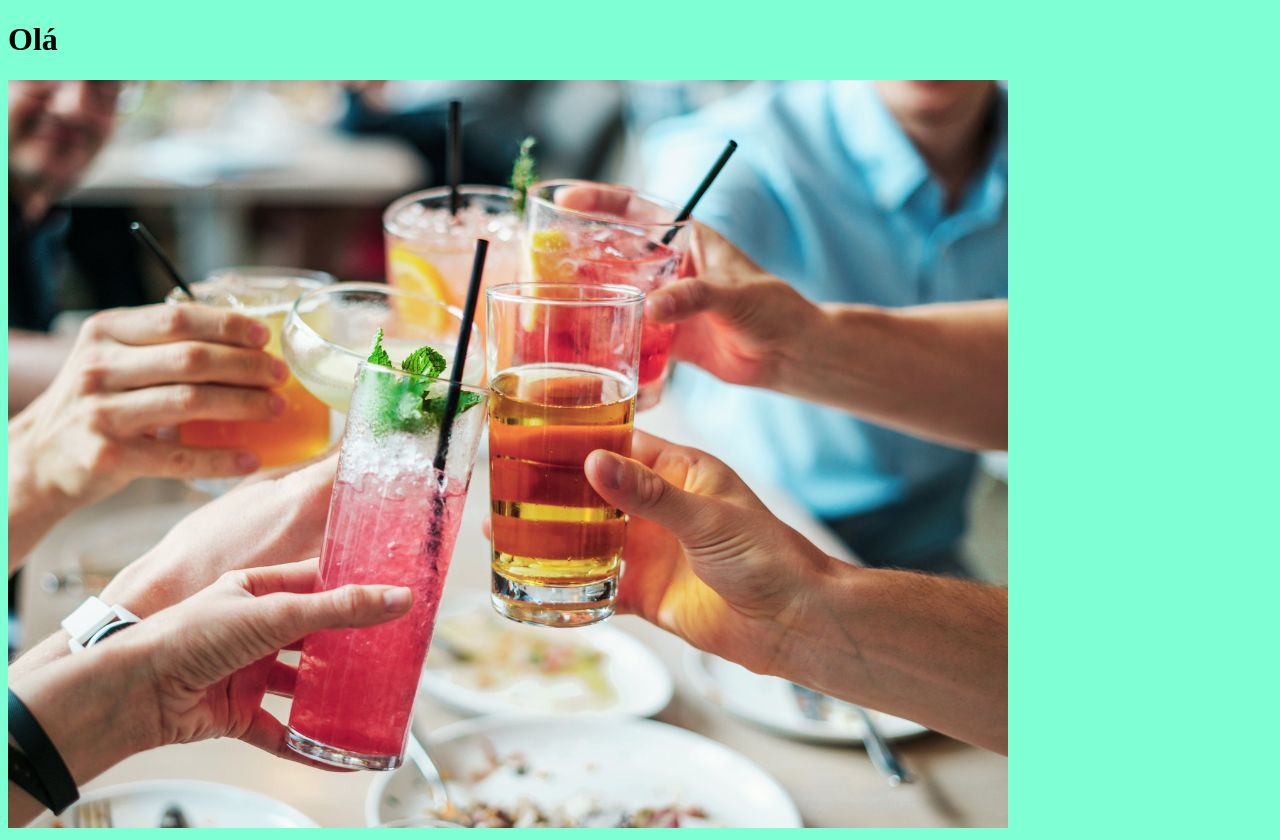
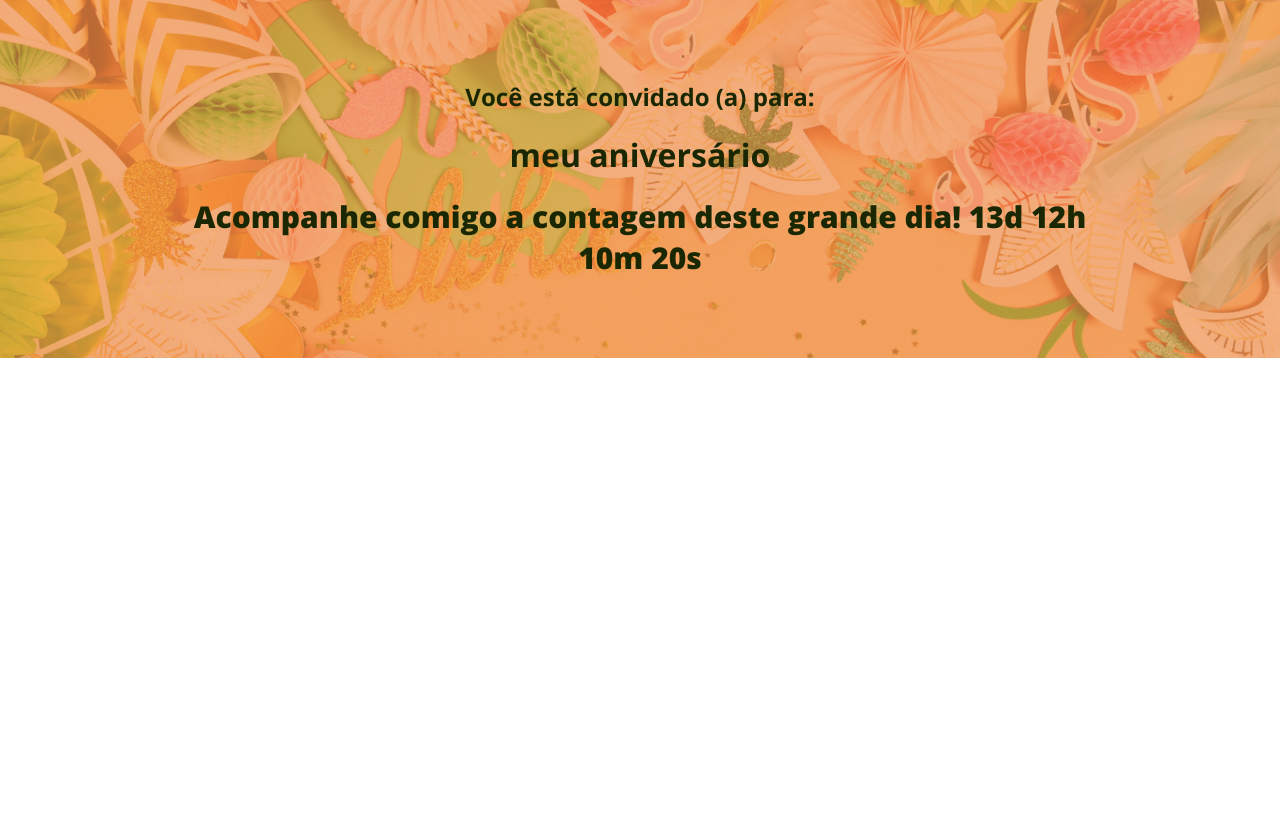
Before and after one commit to rachelpeppedev/convite_aniversario, a website built with Parcel: page src/index.html in a window 1280 px wide. After the commit the page ends 800 px from the top, so only its background shows below. Built offline with nearby package versions, Linux system fonts and the light colour scheme.

Commit message:
Criando o hero

```diff
--- a/src/index.html
+++ b/src/index.html
@@ -1,14 +1,25 @@
 <!DOCTYPE html>
-<html lang="en">
+<html lang="pt-BR">
 <head>
     <meta charset="UTF-8">
     <meta name="viewport" content="width=device-width, initial-scale=1.0">
     <title>Convite Aniversário</title>
+    <link rel="preconnect" href="https://fonts.googleapis.com">
+    <link rel="preconnect" href="https://fonts.gstatic.com" crossorigin>
+    <link href="https://fonts.googleapis.com/css2?family=Open+Sans:ital,wght@0,300..800;1,300..800&display=swap" rel="stylesheet">
+
     <link rel="stylesheet" href="./styles/main.scss">
 </head>
 <body>
-    <h1>Olá</h1>
-    <img src="./images/bebida.png" alt="">
+    <header class="hero">
+        <div class="container">
+            <h2 class="hero__invite">Você está convidado (a) para:</h2>
+            <h1 class="hero__invite">meu aniversário</h1>
+            <p class="hero__text">
+                Acompanhe comigo a contagem deste grande dia! 13d 12h 10m 20s
+            </p>
+        </div>
+    </header>
     <script src="scripts/main.js"></script>
 </body>
 </html>
--- /dev/null
+++ b/src/styles/_hero.scss
@@ -0,0 +1,48 @@
+.hero {
+    padding-top: 60px;
+    padding-bottom: 80px;
+    background-image: url(../images/fundo.png);
+    background-repeat: no-repeat;
+    background-size: cover;
+    position: relative;
+
+    .container {
+        position: relative;
+    }
+
+    &::before {
+        position: absolute;
+        top: 0;
+        left: 0;
+        width: 100%;
+        height: 100%;
+        background-color: rgb(240, 143, 74);
+        content: '';
+        opacity: 0.7;
+    }
+
+    &__invite {
+        margin-top: 20px;
+        margin-bottom: 20px;
+        text-align: center;
+        color: rgb(25, 39, 2);
+    }
+
+    &__text {
+        font-size: 30px;
+        font-weight: 800;
+        text-align: center;
+        color: rgb(25, 39, 2);
+    }
+
+    @media (max-width: 640px) {
+        &__invite {
+            font-size: 20px;
+        }
+
+        &__text {
+            font-size: 24px;
+
+        }
+    }
+}
--- a/src/styles/main.scss
+++ b/src/styles/main.scss
@@ -1,3 +1,21 @@
-body {
-    background-color: aquamarine;
+@use 'hero';
+* {
+    margin: 0;
+    padding: 0;
+    box-sizing: border-box;
+    font-family: Open Sans, sans-serif;
 }
+
+.container {
+    max-width: 960px;
+    width: 100%;
+    margin: 0 auto;
+
+    @media (max-width: 640px) {
+        max-width: 80%;
+    }
+
+    @media (max-width: 1024px) {
+        max-width: 90%;
+    }
+}
```
